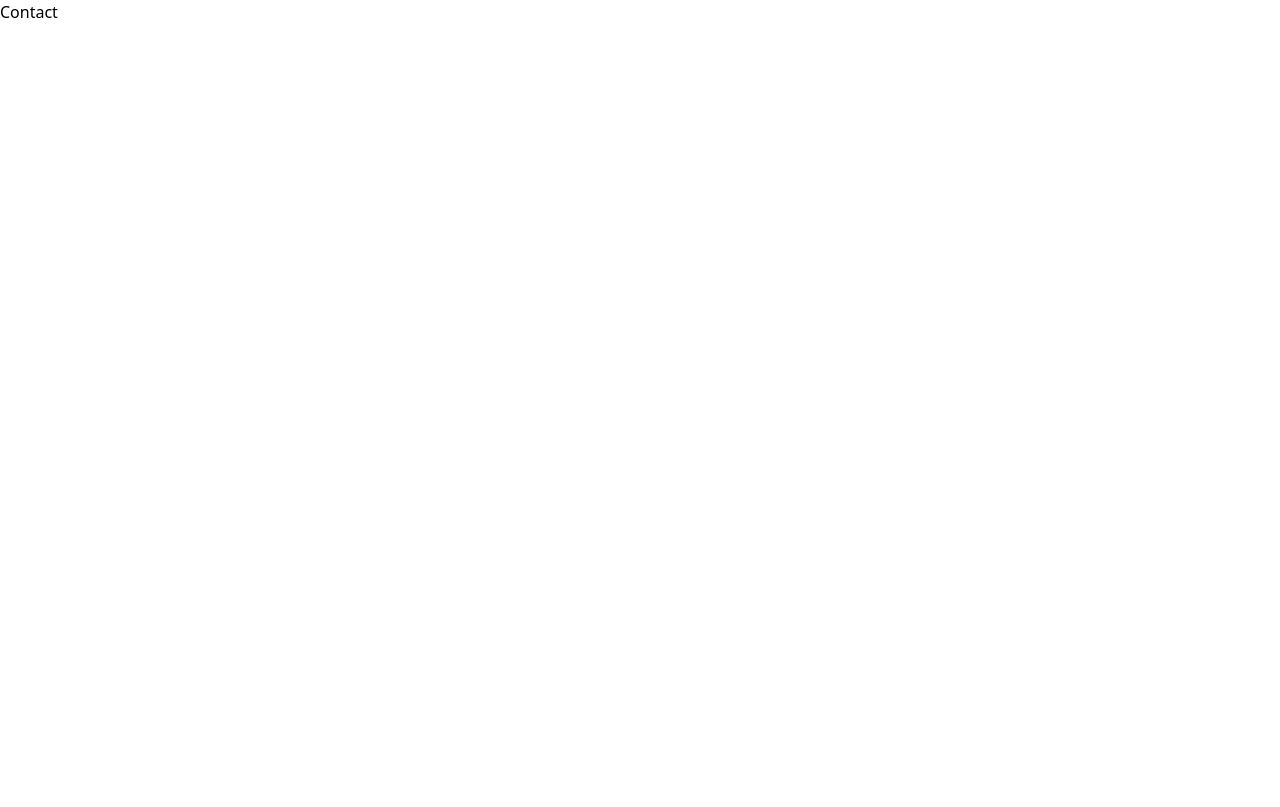
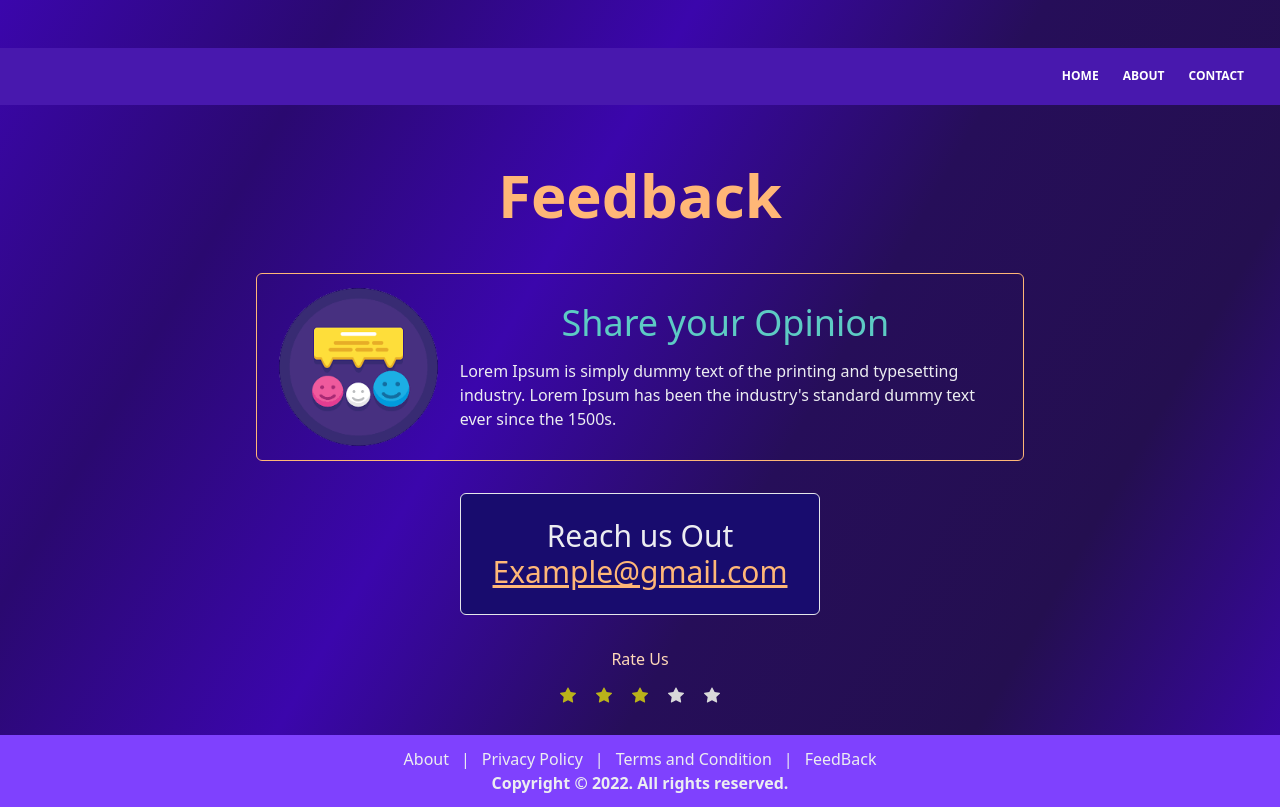
Before and after one commit to harshbhange0/chronological-age-calculator, a React (Create React App) app: page /contact in a window 1280 px wide. Built offline with nearby package versions, Linux system fonts and the light colour scheme.

Commit message:
home about and contact page done

```diff
--- a/src/components/Footer.jsx
+++ b/src/components/Footer.jsx
@@ -1,7 +1,21 @@
 import React from "react";
+import { Link } from "react-router-dom";
 
 function Footer() {
-  return <footer className="bg-[#7f41feff]">Footer</footer>;
+  return (
+    <footer className="flex w-full flex-col items-center justify-center bg-[#7f41feff] py-3 ">
+      <div className="flex items-center justify-center gap-3">
+        <Link to="/about">About</Link>
+        <span>|</span>
+        <span>Privacy Policy</span>
+        <span>|</span>
+        <span>Terms and Condition</span>
+        <span>|</span>
+        <span>FeedBack</span>
+      </div>
+      <span className=" text-md font-[900]">Copyright © 2022. All rights reserved.</span>
+    </footer>
+  );
 }
 
 export default Footer;
--- a/src/components/InfoSection.jsx
+++ b/src/components/InfoSection.jsx
@@ -5,8 +5,8 @@ function InfoSection() {
   return (
     <section className="mx-auto flex w-full flex-col items-center justify-center gap-8 px-4 sm:w-[80%] sm:px-0 md:w-[70%]">
       <div className="flex flex-col gap-2  sm:flex-row sm:justify-center sm:gap-4 md:gap-8">
-        <div className="mb-auto h-auto space-y-8 rounded-md border px-4 py-2">
-          <h1 className="md:test-4xl text-center text-xl sm:text-2xl">
+        <div className="mb-auto h-auto space-y-8 rounded-md border border-[#FFB777] px-4 py-2">
+          <h1 className="md:test-4xl text-center text-xl text-[#5DCBC4] sm:text-2xl">
             Quick Navigation
           </h1>
           <div className="flex flex-col space-y-2 ps-4">
@@ -20,7 +20,7 @@ function InfoSection() {
         </div>
 
         <div className=" mb-auto h-auto">
-          <div className="rounded-md border px-4  py-2">
+          <div className="rounded-md border border-[#FFB777] px-4  py-2">
             <span className="mx-auto block text-center">
               Scroll for More Interesting <br /> Information
             </span>
@@ -32,8 +32,8 @@ function InfoSection() {
       </div>
 
       <div className="w-full space-y-8 sm:w-[90%]  md:w-[80%]">
-        <div className="mx-auto flex flex-col space-y-2 rounded-md border px-4 py-2">
-          <h1 className="text-center text-xl sm:text-2xl md:text-4xl">
+        <div className="mx-auto flex flex-col space-y-2 rounded-md border border-[#FFB777] px-4 py-2">
+          <h1 className="text-center text-xl text-[#5DCBC4] sm:text-2xl md:text-4xl">
             Understanding Chronological Age Calculator
           </h1>
           <p className="px-4 leading-6">
@@ -47,9 +47,9 @@ function InfoSection() {
           </p>
         </div>
 
-        <div className="mx-auto flex flex-col space-y-2 rounded-md border px-4 py-2">
+        <div className="mx-auto flex flex-col space-y-2 rounded-md border border-[#FFB777] px-4 py-2">
           <div className="mx-auto flex flex-col space-y-2  px-4 py-2">
-            <h1 className=" text-xl sm:text-2xl md:text-4xl">
+            <h1 className="text-xl  text-[#5DCBC4] sm:text-2xl md:text-4xl">
               What is Chronological Age?
             </h1>
             <p>
@@ -61,26 +61,27 @@ function InfoSection() {
             </p>
           </div>
           <div className="mx-auto flex flex-col space-y-2 px-4 py-2">
-            <h1 className=" text-xl sm:text-2xl md:text-4xl">
+            <h1 className="text-md  text-[#FFD9B8] sm:text-xl md:text-2xl">
               Age and Chronological Age
             </h1>
             <p>
               Hence, to determine your chronological age, you should start
               counting your age from the first given date (date of birth) to the
               last given date (the present day).
-              <span>
+              <br />
+              <span className="text-md my-4 block font-[200]">
                 “Chronological order misses no events. Thus, while arranging
                 dates in chronological order, we should always include days and
                 months with the year.”
               </span>
-              Generally, we tell people our age in just years or the number of
-              birthdays we have celebrated.
+              <br /> Generally, we tell people our age in just years or the
+              number of birthdays we have celebrated.
             </p>
           </div>
-        </div >
-        <div className="mx-auto flex flex-col space-y-2 border px-4 py-2 rounded-md">
+        </div>
+        <div className="mx-auto flex flex-col space-y-2 rounded-md border border-[#FFB777] px-4 py-2">
           <div className="mx-auto flex flex-col space-y-2 px-4 py-2">
-            <h1 className=" text-xl sm:text-2xl md:text-4xl">
+            <h1 className="text-xl  text-[#5DCBC4] sm:text-2xl md:text-4xl">
               Need for Calculating Chronological Age
             </h1>
             <p>
@@ -91,15 +92,15 @@ function InfoSection() {
               </span>
             </p>
           </div>
-          <dir className="flex flex-col sm:flex-row">
-            <div className="mx-auto w-[40%] text-center space-y-2 border px-4 py-2 rounded-md">
+          <dir className="flex flex-col py-4 sm:flex-row">
+            <div className="mx-auto w-[40%] space-y-2 rounded-md  border border-[#FFB777] px-4 py-2 text-center">
               <h2 className="text-lg sm:text-xl md:text-2xl">Voting</h2>
               <p className="px-4">
                 Citizens are eligible to elect their leader after reaching the
                 minimum age requirement.{" "}
               </p>
             </div>
-            <div className="mx-auto w-[40%] text-center space-y-2 border px-4 py-2 rounded-md">
+            <div className="mx-auto w-[40%] space-y-2 rounded-md border border-[#FFB777] px-4 py-2 text-center">
               <h2 className="text-lg sm:text-xl md:text-2xl">Driver License</h2>
               <p className="px-4">
                 Students are asked to reveal their chronological age before
--- a/src/components/pages/about/About.jsx
+++ b/src/components/pages/about/About.jsx
@@ -1,9 +1,46 @@
-import React from 'react'
+import React from "react";
+import Footer from "../../Footer";
+import Navbar from "../../nav/Nav";
 
 function About() {
   return (
-    <div>About</div>
-  )
+    <section className="bg_color  h-screen text-[#ECEDF1] flex flex-col justify-between">
+      <header className=" py-8  sm:py-10 lg:py-12">
+        <Navbar />
+      </header>
+      <main className="mx-auto flex h-auto w-full flex-col items-center justify-center gap-8 px-4 sm:w-[70%] sm:px-0 md:w-[60%]">
+        <h1 className="text-6xl text-center font-[600] mb-4 text-[#FFB777]">About US</h1>
+        <div className="mx-auto flex flex-col space-y-2 rounded-md border border-[#FFB777] px-4 py-2">
+          <h1 className="text-center text-xl text-[#5DCBC4] sm:text-2xl md:text-4xl">
+            Who we are?
+          </h1>
+          <p className="px-4 leading-6">
+            Lorem Ipsum is simply dummy text of the printing and typesetting
+            industry. Lorem Ipsum has been the industry's standard dummy text
+            ever since the 1500s, when an unknown printer took a galley of type
+            and scrambled it to make a type specimen book. It has survived not
+            only five centuries, but also the leap into electronic typesetting,
+            remaining essentially unchanged. It was popularised in the 1960s
+            with the release of Letraset sheets containing Lorem Ipsum passages,
+            and more recently with desktop publishing software like Aldus
+            PageMaker including versions of Lorem Ipsum.
+          </p>
+        </div>
+        <div className="mx-auto flex flex-col space-y-2 rounded-md border border-[#FFB777] px-4 py-2">
+          <h1 className="text-center text-xl text-[#5DCBC4] sm:text-2xl md:text-4xl">
+            Our Purpose
+          </h1>
+          <p className="px-4 leading-6">
+            Lorem Ipsum is simply dummy text of the printing and typesetting
+            industry. Lorem Ipsum has been the industry's standard dummy text
+            ever since the 1500s, when an unknown printer took a galley of type
+            and scrambled it to make a type specimen book.
+          </p>
+        </div>
+      </main>
+      <Footer/>
+    </section>
+  );
 }
 
-export default About
+export default About;
--- a/src/components/pages/contact/Contact.jsx
+++ b/src/components/pages/contact/Contact.jsx
@@ -1,9 +1,55 @@
-import React from 'react'
-
+import React from "react";
+import Navbar from "../../nav/Nav";
+import Footer from "../../Footer";
+import Svg1 from "../../../assets/svg1.png";
+import { BsFillStarFill } from "react-icons/bs";
 function Contact() {
   return (
-    <div>Contact</div>
-  )
+    <section className="bg_color  flex  flex-col justify-between text-[#ECEDF1]">
+      <header className=" py-8  sm:py-10 lg:py-12">
+        <Navbar />
+      </header>
+      <main className="mx-auto flex h-auto w-full flex-col items-center justify-center gap-8 px-4 sm:w-[70%] sm:px-0 md:w-[60%]">
+        <h1 className="mb-4 text-center text-6xl font-[600] text-[#FFB777]">
+          Feedback
+        </h1>
+        <div className="mx-auto flex flex-col items-center space-y-2 rounded-md border border-[#FFB777] px-4 py-2">
+          <div className="flex flex-col items-center justify-center sm:flex-row">
+            <div className="w-[50%]">
+              <img src={Svg1} alt="" />
+            </div>
+            <div>
+              <h1 className="mb-4 text-center text-xl text-[#5DCBC4] sm:text-2xl md:text-4xl">
+                Share your Opinion
+              </h1>
+              <p className="px-4 leading-6">
+                Lorem Ipsum is simply dummy text of the printing and typesetting
+                industry. Lorem Ipsum has been the industry's standard dummy
+                text ever since the 1500s.
+              </p>
+            </div>
+          </div>
+        </div>
+        <div className="border-[#FFB777]] space-y-6 rounded-md border bg-[#180c6eff] px-8 py-6 text-center text-3xl">
+          <h1>Reach us Out</h1>
+          <span className="text-[#FFB777] underline">Example@gmail.com</span>
+        </div>
+        <div className="flex flex-col justify-center space-y-4">
+          <h1 className="text-center text-[#FFD9B8]">Rate Us</h1>
+          <div className="flex justify-center gap-5">
+            <BsFillStarFill className="text-[#BAB21A]" />
+            <BsFillStarFill className="text-[#BAB21A]" />
+            <BsFillStarFill className="text-[#BAB21A]" />
+            <BsFillStarFill className="text-[#D9D9D9]" />
+            <BsFillStarFill className="text-[#D9D9D9]" />
+          </div>
+        </div>
+      </main>
+      <div className="mt-8">
+        <Footer />
+      </div>
+    </section>
+  );
 }
 
-export default Contact
+export default Contact;
--- a/src/components/pages/home/Home.jsx
+++ b/src/components/pages/home/Home.jsx
@@ -5,11 +5,11 @@ import Footer from "../../Footer";
 
 function Home() {
   return (
-    <div className="bg_color h-auto text-white">
+    <div className="bg_color h-auto text-[#ECEDF1]">
       <header className=" py-8  sm:py-10 lg:py-12">
         <Nav />
       </header>
-      <main className="">
+      <main className=" flex flex-col gap-8">
         <InfoSection/>
         <Footer/>
       </main>
```
Also changed, not shown: src/assets/svg1.png (added).
